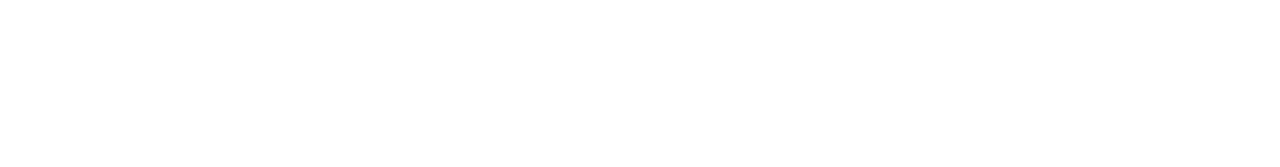
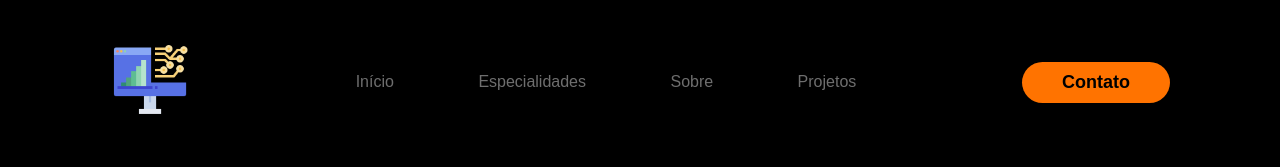
Before and after one commit to JhouCode/cursos, a plain HTML site: page portifolio/index.html in a window 1280 px wide. Drawn offline with Linux system fonts and the light colour scheme.

Commit message:
Implementacao da Navbar no header e adicao de img

```diff
--- a/portifolio/index.html
+++ b/portifolio/index.html
@@ -4,11 +4,40 @@
 <head>
     <meta charset="UTF-8">
     <meta name="viewport" content="width=device-width, initial-scale=1.0">
+    <!-- GOOGLE FONTS  -->
+    <link rel="preconnect" href="https://fonts.googleapis.com">
+    <link rel="preconnect" href="https://fonts.gstatic.com" crossorigin>
+    <link href="https://fonts.googleapis.com/css2?family=Poppins:ital,wght@0,100;0,200;0,300;0,400;0,500;0,600;0,700;0,800;0,900;1,100;1,200;1,300;1,400;1,500;1,600;1,700;1,800;1,900&display=swap" rel="stylesheet">
+   <!-- FIM GOOGLE FONTS  -->
+    <link rel="stylesheet" href="style.css">
     <title>JhouCode</title>
 </head>
 
 <body>
+    <header>
+        <div class="interface">
+            <div class="logo">
+                <a href="#">
+                    <img src="images/logo.png" alt="logotipo">
+                </a>
+            </div><!--logo-->
+            <nav class="menu-desktop">
+                <ul>
+                    <li><a href="#">Início</a></li>
+                    <li><a href="#">Especialidades</a></li>
+                    <li><a href="#">Sobre</a></li>
+                    <li><a href="#">Projetos</a></li>
+                </ul>
+            </nav>
 
+            <div class="bnt-contato">
+                <a href="#">
+                    <button>Contato</button>
+                </a>
+            </div>
+        </div><!--interface-->
+
+    </header>
 </body>
 
 </html>
--- /dev/null
+++ b/portifolio/style.css
@@ -0,0 +1,69 @@
+/* ESTILO GERRAL */
+* {
+    margin: 0;
+    padding: 0;
+    box-sizing: border-box;
+    font-family: 'poopins', sans-serif;
+}
+
+body {
+    background-color: black;
+    height: 100vh;
+}
+
+.interface {
+    max-width: 90%;
+    margin: 0 auto;
+    overflow: hidden;
+}
+
+.logo img {
+    width: 80px;
+    height: auto;
+}
+
+/* ESTILO GERAL */
+header {
+    padding: 40px 4%;
+}
+
+header>.interface {
+    display: flex;
+    align-items: center;
+    justify-content: space-between;
+}
+
+header a {
+    color: rgb(110, 110, 110);
+    text-decoration: none;
+    display: inline-block;
+    transition: .2s;
+}
+
+header nav ul {
+    list-style-type: none;
+}
+
+header nav ul li {
+    display: inline-block;
+    padding: 0 40px;
+}
+
+.bnt-contato button {
+    padding: 10px 40px;
+    font-size: 18px;
+    font-weight: 600;
+    background-color: #ff7300;
+    border: 0;
+    border-radius: 30px;
+    cursor: pointer;
+}
+
+header a:hover {
+    color: white;
+    transform: scale(1.05);
+}
+
+.bnt-contato button:hover {
+    box-shadow: 0px 0px 8px #ff730094;
+}
```
Also changed, not shown: portifolio/images/logo.png (added).
